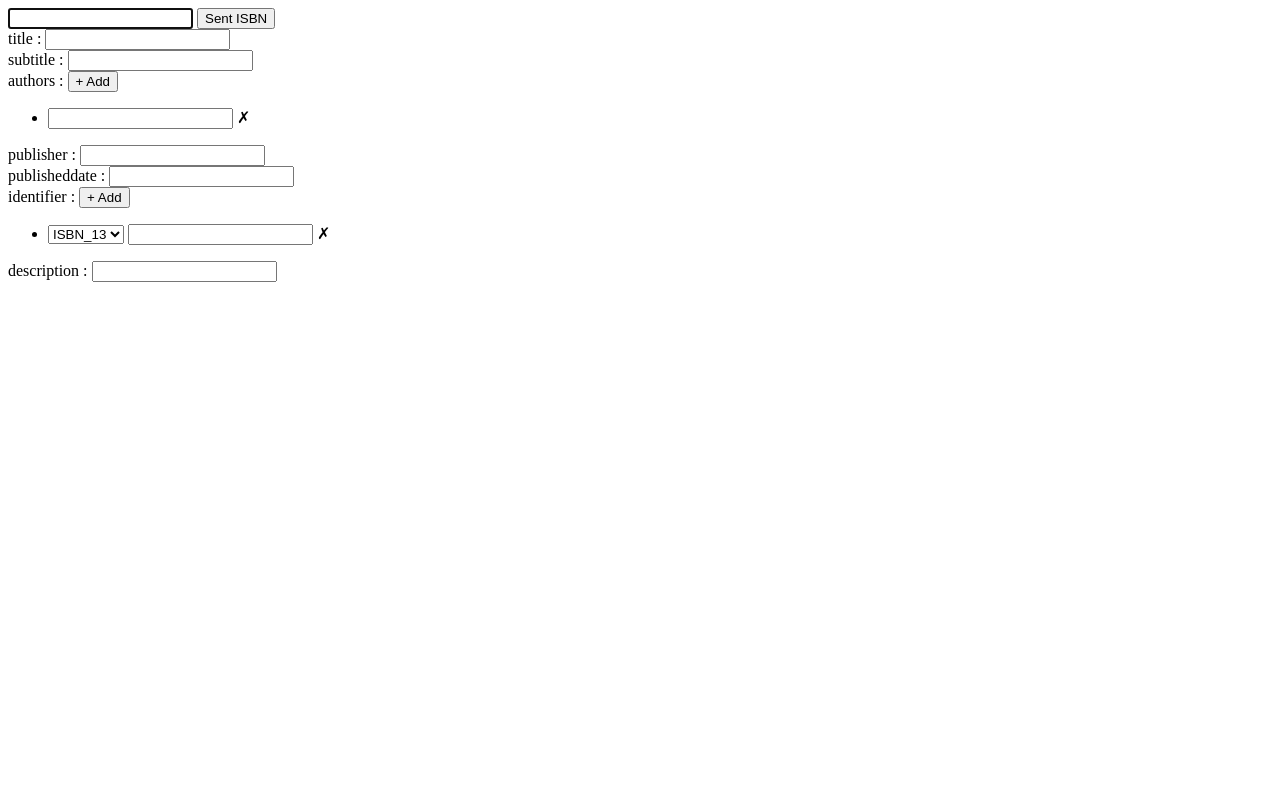
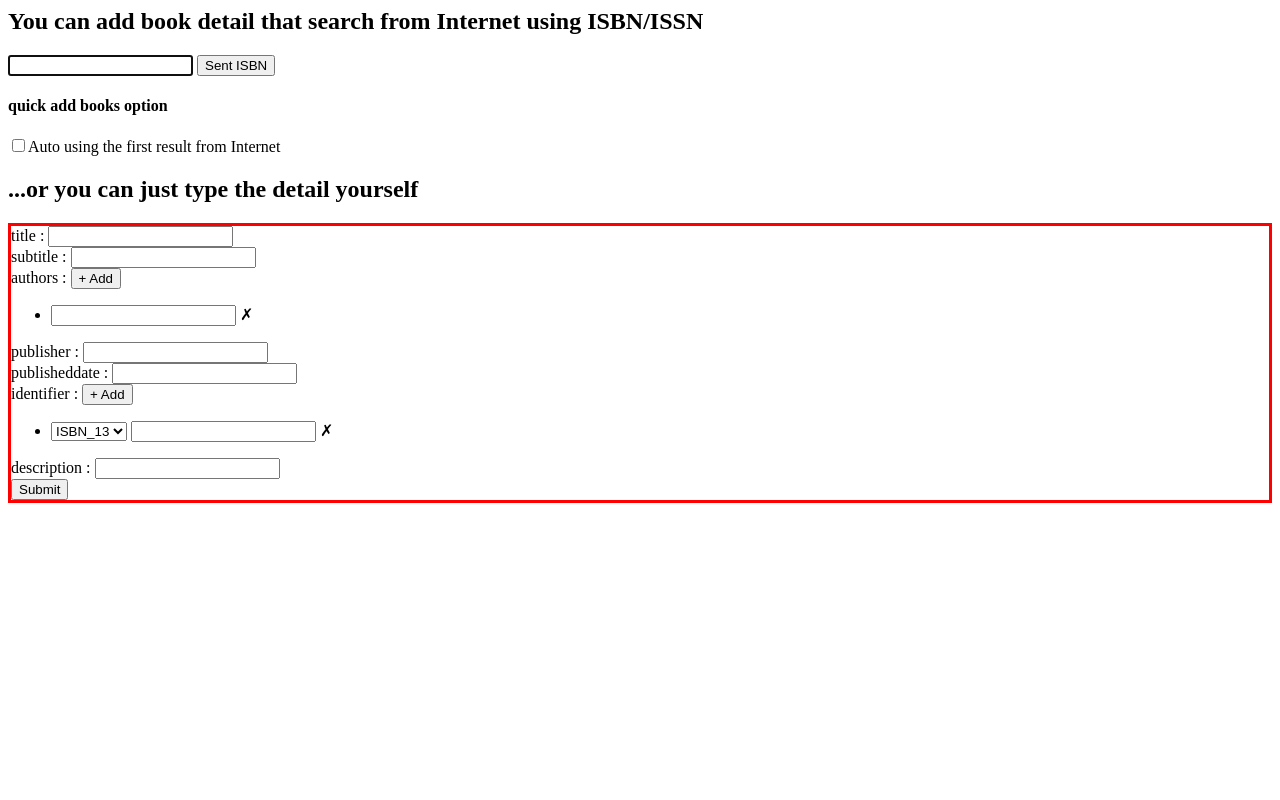
Before and after one commit to Rezztech/libro_system, a Django app: page /add-books/ in a window 1280 px wide. Run offline with Django 3.2, Linux system fonts and the light colour scheme.

Commit message:
modify the origin add_book.html

```diff
--- a/static/ajax_add_books.js
+++ b/static/ajax_add_books.js
@@ -1,3 +1,5 @@
+var TEST
+var A_clear_book_detail_block //A jquery object
 function create_isbn_select(Identifier_type){
     var isbn_select = "";
     isbn_select += '<select name="identifier">\n';
@@ -22,6 +24,12 @@ function isbn_to_book_detail_ajax(){
             for(var i = 0;i < response["TotalItems"];i++ )
             {
                 E = response["items"][i];
+                /*
+                display_item = A_clear_book_detail_block;
+                display_item.find("#title").val(E["title"]);
+                display_item.find("#subtitle").val(E["subtitle"]);
+                display_item.appendTo("body");
+                */
                 var display_item = [];
                 display_item.push("title : ");
                 display_item.push('<input type="text" name="title" value="' + E["title"] + '"> <br>');
@@ -59,17 +67,8 @@ function isbn_to_book_detail_ajax(){
     });
 }
 
-/*
-function active_remove_click(){
-    $(".remove-author").click(function(){
-        console.log("YOOOOOOOOOOOOOOOOOOOOO");
-        $("this").remove();
-    });
-
-}
-*/
-
 $(document).ready(function(){
+    A_clear_book_detail_block = $(".book-detail-block").clone();
     $("#isbn-input").focus();
     $("#sent-isbn").click(function(){
         isbn_to_book_detail_ajax();
@@ -80,11 +79,28 @@ $(document).ready(function(){
             return false;
         }
     });
-    /* fail
-    $(document).on("click", ".remove-author", function(){
-        active_remove_click();
-        console.log("BYOOOOOOOOOOOOOOOOOOOOO");
-        //$(this)
-    })
-    */
+    $(document).on("click","#add-new-authors",function(event){
+        event.preventDefault();
+        var new_author_item = $(".author-item:first").clone();
+        new_author_item.find(":input").val("");
+        $(this).parent().find(".authors-container").append(new_author_item);
+    });
+    $(document).on("click","#add-new-identifier",function(event){
+        event.preventDefault();
+        var new_identifier_item = $(".identifier-item:first").clone();
+        new_identifier_item.find(":input").val("");
+        $(this).parent().find(".identifier-container").append(new_identifier_item);
+    });
+    $(document).on("click", ".remove-author", function(event){
+        event.preventDefault();
+        if($(this.parentElement.parentElement).find(".author-item").length != 1){
+            $(this).closest($(this)).parent().remove();
+        }
+    });
+    $(document).on("click", ".remove-identifier", function(event){
+        event.preventDefault();
+        if($(this.parentElement.parentElement).find(".identifier-item").length != 1){
+            $(this).closest($(this)).parent().remove();
+        }
+    });
 });
--- a/static/main.css
+++ b/static/main.css
@@ -0,0 +1,3 @@
+.book-detail-block {
+    border:3px solid red;
+}
--- a/templates/add_books.html
+++ b/templates/add_books.html
@@ -20,11 +20,14 @@
     </script>
 </head>
 <body>
+    <h2>You can add book detail that search from Internet using ISBN/ISSN</h2>
     <input type="text" name="isbn-input" id="isbn-input">
     <input type="button" value="Sent ISBN" id="sent-isbn">
-
+    <h4>quick add books option</h4>
+    <input type="checkbox" id="auto-add-first">Auto using the first result from Internet<br>
     <span id="isbn-input-message"></span>
-    <div class="add-new-book-detail">
+    <h2>...or you can just type the detail yourself</h2>
+    <div class="add-new-book-detail book-detail-block">
         <label for="title">title : </label>
         <input type="text" name="title" id="title" value=""> <br>
         <label for="subtitle">subtitle : </label>
@@ -60,6 +63,7 @@
         </ul>
         <label for="description">description : </label>
         <input type="textarea" name="description" id="description" value=""> <br>
+        <button id="submit-book-to-store">Submit</button>
     </div>
 </body>
 </html>
```
